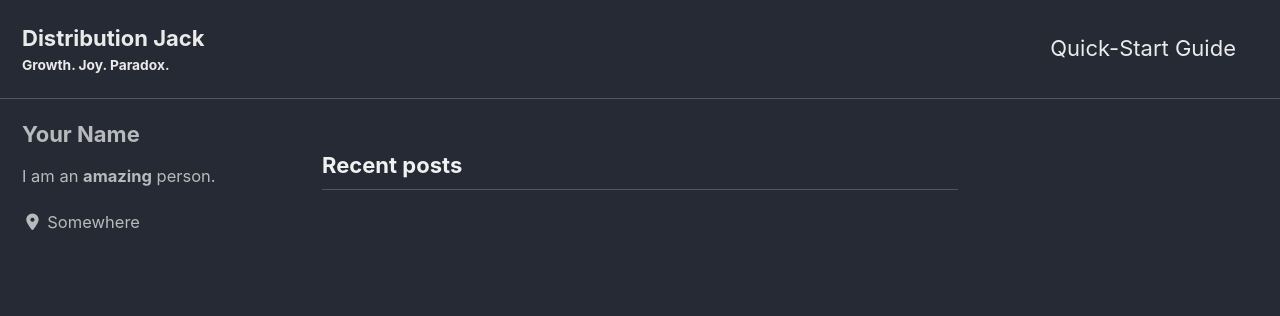
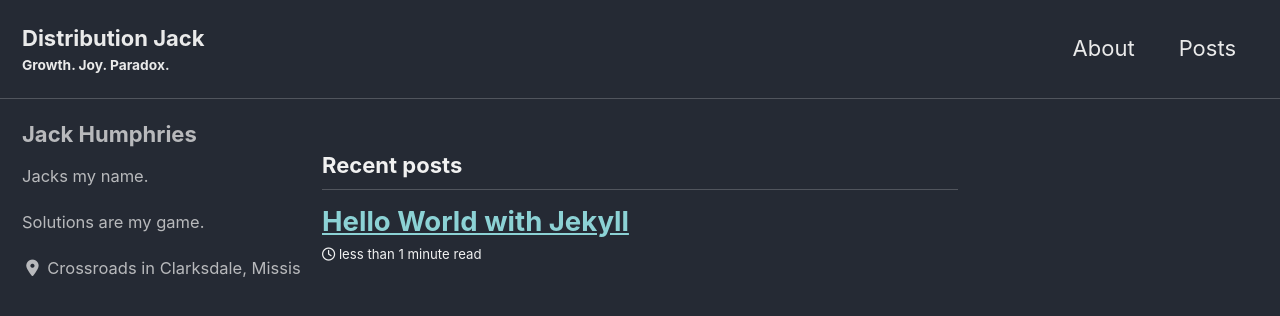
Before and after one commit to distroJack/distroJack.github.io, a Jekyll site: the page built from index.html, in a window 1280 px wide and 900 px high. Shown: the top 316 px of the window. Built offline with Jekyll 4.4.1, drawn with Linux system fonts in a browser that asks for light colours; cached includes are drawn as plain includes; nearby versions of some CDN libraries; the list of posts is cut into pages by our own code.

Commit message:
[post] hello-world!

```diff
--- a/_config.yml
+++ b/_config.yml
@@ -27,7 +27,7 @@ repository               : "distroJack/distroJack.github.io"
 teaser                   : # "/assets/images/path.jpeg"
 logo                     : # "/assets/images/path.jpeg"
 masthead_title           : # overrides the website title displayed in the masthead, use " " for no title
-# breadcrumbs            : false # true, false (default)
+breadcrumbs              : true # true, false (default)
 words_per_minute         : 200
 comments:
   provider               : # false (default), "disqus", "discourse", "facebook", "staticman", "staticman_v2", "utterances", "custom"
@@ -107,10 +107,10 @@ analytics:
 
 # Site Author
 author:
-  name             : "Your Name"
-  avatar           : # path of avatar image, e.g. "/assets/images/bio-photo.jpg"
-  bio              : "I am an **amazing** person."
-  location         : "Somewhere"
+  name             : "Jack Humphries"
+  avatar           : # "/assets/images/path.jpeg"
+  bio              : "Jacks my name.\n\n Solutions are my game."
+  location         : "Crossroads in Clarksdale, Mississippi"
   email            :
   links:
     - label: "Email"
@@ -127,20 +127,11 @@ author:
       # url: "https://facebook.com/"
     - label: "GitHub"
       icon: "fab fa-fw fa-github"
-      # url: "https://github.com/"
-    - label: "Instagram"
-      icon: "fab fa-fw fa-instagram"
-      # url: "https://instagram.com/"
+      # url: "https://github.com/distroJack"
 
 # Site Footer
 footer:
   links:
-    - label: "Twitter"
-      icon: "fab fa-fw fa-twitter-square"
-      # url:
-    - label: "Facebook"
-      icon: "fab fa-fw fa-facebook-square"
-      # url:
     - label: "GitHub"
       icon: "fab fa-fw fa-github"
       # url:
@@ -150,10 +141,6 @@ footer:
     - label: "Bitbucket"
       icon: "fab fa-fw fa-bitbucket"
       # url:
-    - label: "Instagram"
-      icon: "fab fa-fw fa-instagram"
-      # url:
-
 
 # Reading Files
 include:
--- /dev/null
+++ b/_posts/2019-11-2-hello-world.md
@@ -0,0 +1,3 @@
+---
+title:  "Hello World with Jekyll"
+---
```
Also changed, not shown: _data/navigation.yml (+4 -10 lines).
